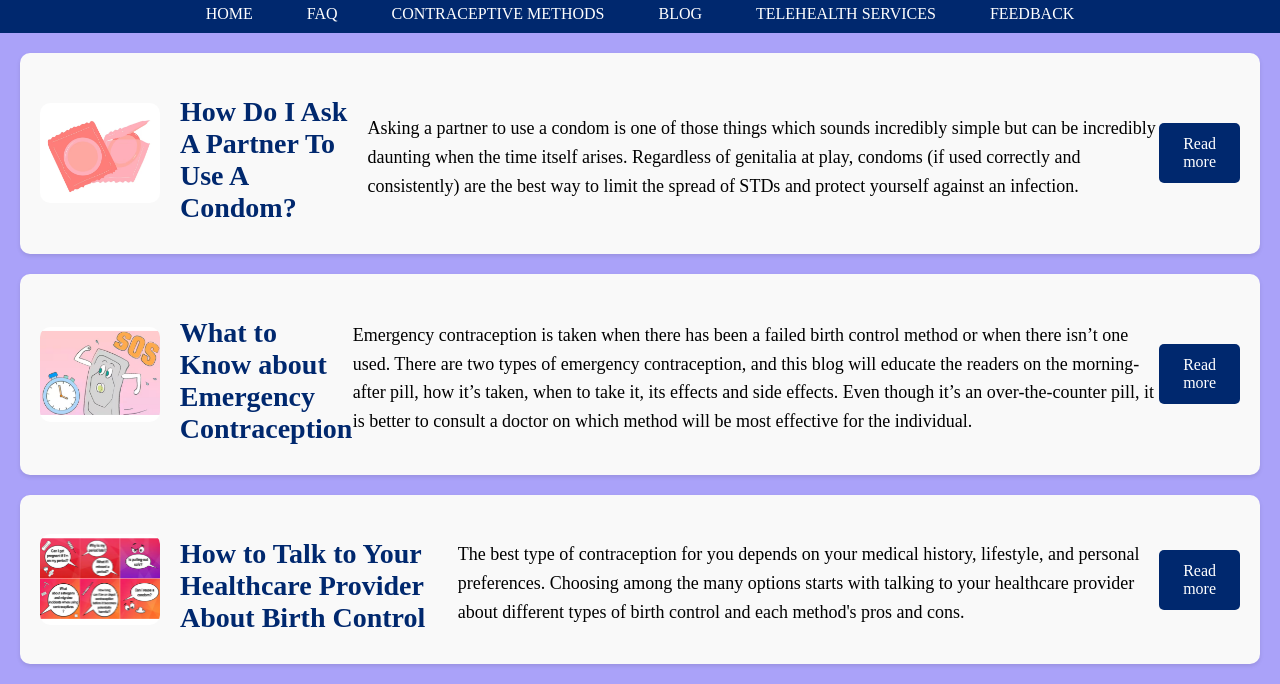
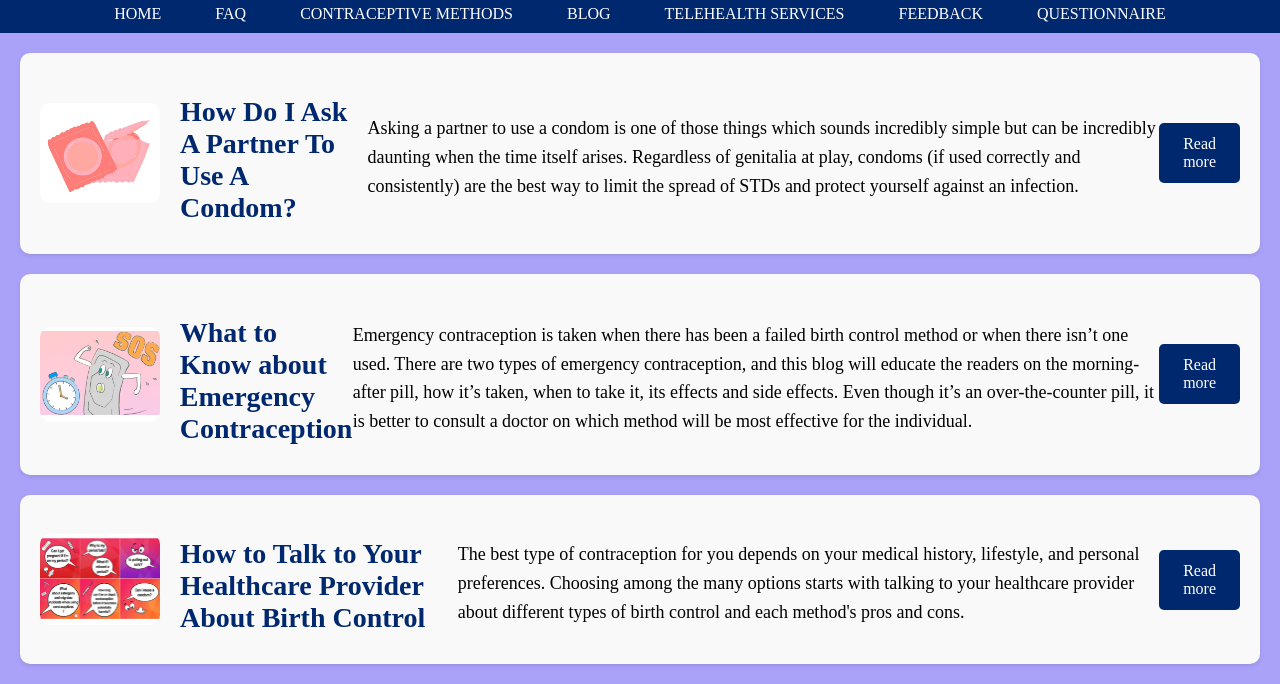
Before and after one commit to aggarwalgauri05/SheCare, a website: page blog.html in a window 1280 px wide. Shown: the part 117-801 px from the top of the page. Drawn offline with Linux system fonts and the light colour scheme.

Commit message:
Update blog.html

```diff
--- a/blog.html
+++ b/blog.html
@@ -21,6 +21,7 @@
       <li><a href="blog.html">Blog</a></li>
       <li><a href="telehealth.html">Telehealth Services</a></li>
       <li><a href="feedback.html">Feedback</a></li>
+       <li><a href="questionnaire.html">Questionnaire</a></li>
     </ul>
 </nav>
 
```
